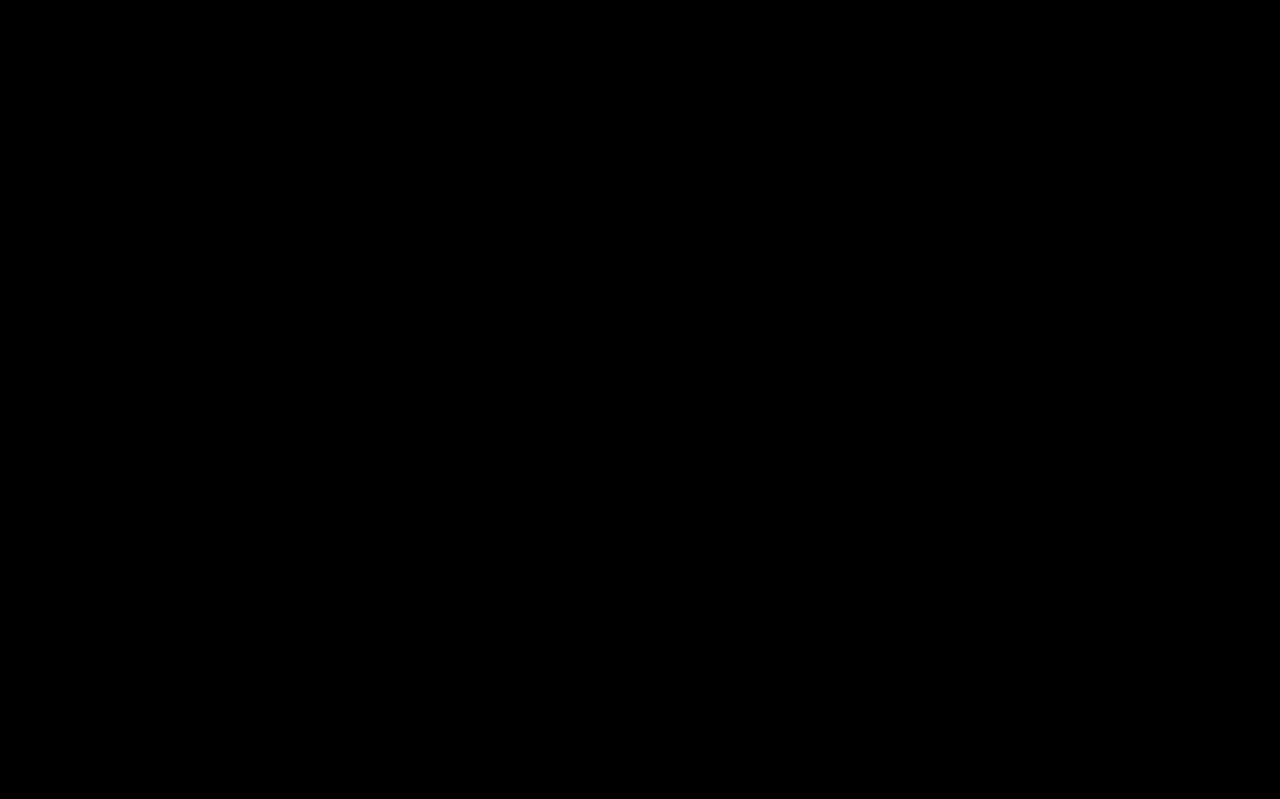
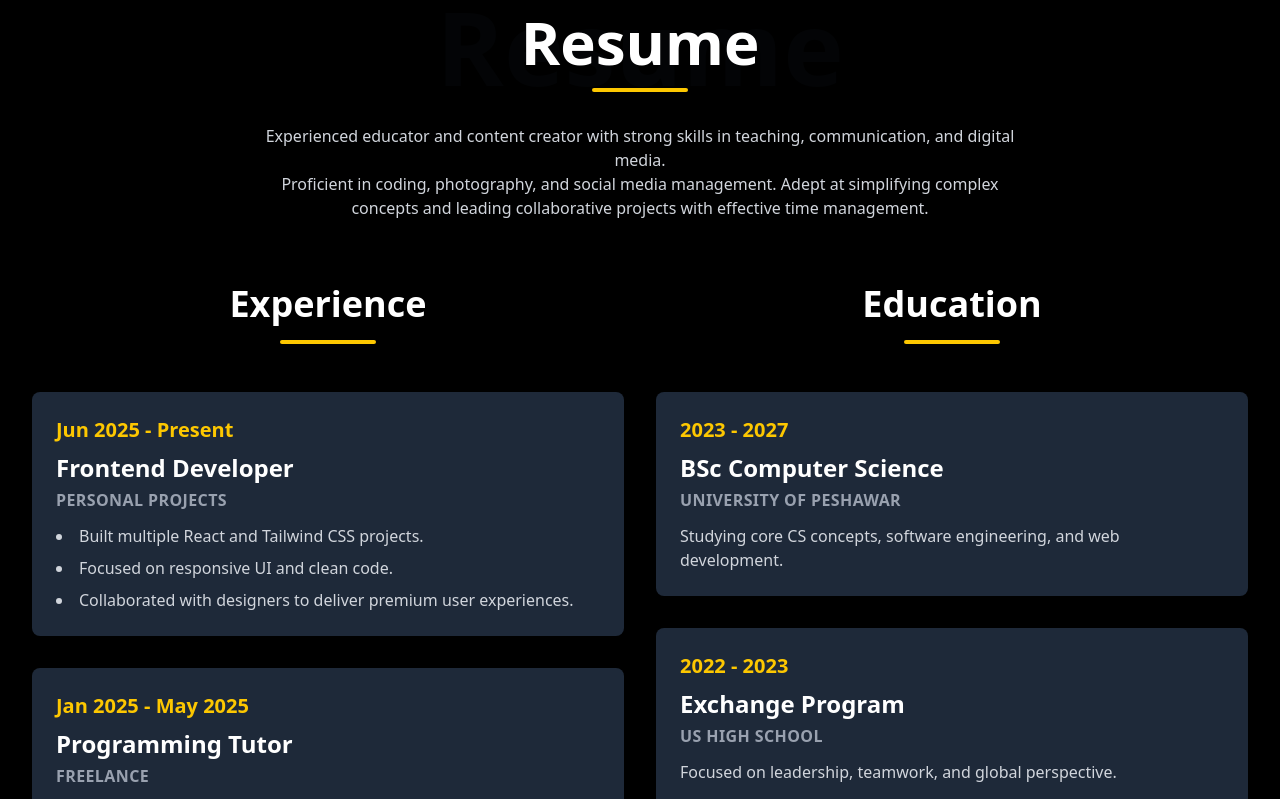
Before and after one commit to muz4miL/Portfolio-React-Tailwind, a React (Vite) app: page / in a window 1280 px wide. Shown: the part 1700-2499 px from the top of the page. Before the commit the page ends 1656 px from the top, so only its background shows below. Built offline with nearby package versions, Linux system fonts and the light colour scheme.

Commit message:
added Resume.jsx component inside our portfolio

```diff
--- a/src/App.jsx
+++ b/src/App.jsx
@@ -2,6 +2,7 @@ import Navbar from './Components/Navbar';
 import { useEffect, useState } from 'react';
 import Hero from './Components/Hero';
 import AboutMe from './Components/AboutMe';
+import Resume from './Components/Resume';
 
 function App() {
   const [bgVisible, setBgVisible] = useState(false);
@@ -19,6 +20,7 @@ function App() {
       <Navbar />
       <Hero />
       <AboutMe />
+      <Resume />
       {/* Other sections */}
     </div>
   );
--- a/src/Components/Navbar.jsx
+++ b/src/Components/Navbar.jsx
@@ -24,40 +24,40 @@ const Navbar = () => {
   }
 
   return (
-    <nav className="sticky top-0 z-50 mb-2 shadow-2xl rounded-b-xl bg-gradient-to-r from-black/80 via-black/60 to-black/80 backdrop-blur-lg">
+    <nav className="sticky top-0 z-50 mb-2 rounded-b-xl bg-gradient-to-r from-black/80 via-black/60 to-black/80 shadow-2xl backdrop-blur-lg">
       <div className="mt-1 bg-black md:mt-1 lg:mt-3">
-        <div className="flex items-center justify-between w-full py-4">
+        <div className="flex w-full items-center justify-between py-3 lg:ml-2">
           <a
             href="/"
-            className="ml-4 text-2xl font-extrabold tracking-wide text-white font-poppins md:ml-26 lg:ml-56 lg:text-3xl"
+            className="font-poppins ml-4 text-2xl font-extrabold tracking-wide text-white md:ml-26 lg:ml-56 lg:text-3xl"
           >
             Muzamil Shiraz
           </a>
 
           {/* Hamburger button visible below xl (1280px) */}
-          <div className="flex items-center mr-4 cursor-pointer md:mr-26 xl:hidden">
+          <div className="mr-4 flex cursor-pointer items-center md:mr-26 xl:hidden">
             <button
               aria-label="Open menu"
               aria-expanded={isOpen}
               onClick={toggleMenu}
-              className="p-2 transition rounded hover:bg-gray-700 focus:outline-none"
+              className="rounded p-2 transition hover:bg-gray-700 focus:outline-none"
             >
               <span className="my-1 block h-0.5 w-6 rounded bg-gray-400"></span>
               <span className="my-1 block h-0.5 w-6 rounded bg-gray-400"></span>
               <span className="my-1 block h-0.5 w-6 rounded bg-gray-400"></span>
             </button>
-            <span className="ml-2 text-base font-semibold tracking-wide text-gray-300 uppercase font-poppins sm:text-lg">
+            <span className="font-poppins ml-2 text-base font-semibold tracking-wide text-gray-300 uppercase sm:text-lg">
               Menu
             </span>
           </div>
 
           {/* Mobile menu overlay below xl (1280px) */}
           {isOpen && (
-            <div className="fixed inset-0 z-50 flex flex-col items-center justify-center font-poppins bg-black/90 xl:hidden">
+            <div className="font-poppins fixed inset-0 z-50 flex flex-col items-center justify-center bg-black/90 xl:hidden">
               <button
                 aria-label="Close menu"
                 onClick={closeMenu}
-                className="absolute p-2 text-gray-200 bg-gray-800 rounded-full top-6 right-6 hover:bg-gray-700 focus:outline-none"
+                className="absolute top-6 right-6 rounded-full bg-gray-800 p-2 text-gray-200 hover:bg-gray-700 focus:outline-none"
               >
                 <svg
                   xmlns="http://www.w3.org/2000/svg"
@@ -74,12 +74,12 @@ const Navbar = () => {
                   />
                 </svg>
               </button>
-              <ul className="flex flex-col items-center justify-center w-full gap-8">
+              <ul className="flex w-full flex-col items-center justify-center gap-8">
                 {['Home', 'About', 'Resume', 'Projects', 'Contact'].map(
                   (link) => (
                     <li
                       key={link}
-                      className="text-2xl font-semibold text-gray-200 transition-colors cursor-pointer hover:text-yellow-400"
+                      className="cursor-pointer text-2xl font-semibold text-gray-200 transition-colors hover:text-yellow-400"
                       onClick={closeMenu}
                     >
                       {link}
@@ -91,11 +91,11 @@ const Navbar = () => {
           )}
 
           {/* Desktop nav links only on xl and above */}
-          <ul className="hidden mr-4 space-x-8 text-lg font-normal gap-x-5 md:mr-16 xl:mr-65 xl:flex">
+          <ul className="mr-4 hidden gap-x-5 space-x-8 text-lg font-normal md:mr-16 xl:mr-65 xl:flex">
             {['Home', 'About', 'Resume', 'Projects', 'Contact'].map((link) => (
               <li
                 key={link}
-                className="relative font-normal text-white cursor-pointer group hover:text-yellow-400"
+                className="group relative cursor-pointer font-normal text-white hover:text-yellow-400"
               >
                 {link}
                 <span className="absolute -bottom-1 left-0 h-0.5 w-full origin-left scale-x-0 rounded bg-yellow-400 transition-transform duration-300 group-hover:scale-x-100"></span>
--- /dev/null
+++ b/src/Components/Resume.jsx
@@ -0,0 +1,132 @@
+const experience = [
+  {
+    title: 'Frontend Developer',
+    company: 'Personal Projects',
+    period: 'Jun 2025 - Present',
+    bullets: [
+      'Built multiple React and Tailwind CSS projects.',
+      'Focused on responsive UI and clean code.',
+      'Collaborated with designers to deliver premium user experiences.',
+    ],
+  },
+  {
+    title: 'Programming Tutor',
+    company: 'Freelance',
+    period: 'Jan 2025 - May 2025',
+    bullets: [
+      'Taught basics of programming and web development to beginners.',
+      'Created interactive lessons and coding challenges.',
+    ],
+  },
+];
+
+const education = [
+  {
+    degree: 'BSc Computer Science',
+    school: 'University of Peshawar',
+    period: '2023 - 2027',
+    description:
+      'Studying core CS concepts, software engineering, and web development.',
+  },
+  {
+    degree: 'Exchange Program',
+    school: 'US High School',
+    period: '2022 - 2023',
+    description: 'Focused on leadership, teamwork, and global perspective.',
+  },
+];
+
+export default function Resume() {
+  return (
+    <section className="relative overflow-hidden bg-black px-4 py-16 text-white">
+      {/* Watermark Resume text behind header and intro */}
+      <div className="pointer-events-none absolute top-12 right-0 left-0 z-0 flex items-center justify-center select-none">
+        <h1 className="text-[12vw] leading-none font-extrabold whitespace-nowrap text-gray-800 opacity-10 md:text-[9vw] lg:text-[8vw]">
+          Resume
+        </h1>
+      </div>
+
+      {/* Main container above watermark */}
+      <div className="relative z-10 container mx-auto px-4">
+        {/* Section Title */}
+        <h2 className="text-center text-5xl font-bold text-white md:text-6xl">
+          Resume
+        </h2>
+        <div className="mx-auto mt-4 mb-8 h-1 w-24 rounded-full bg-yellow-400"></div>
+        <p className="mx-auto mt-4 max-w-3xl text-center text-gray-300">
+          Experienced educator and content creator with strong skills in
+          teaching, communication, and digital media.
+          <br />
+          Proficient in coding, photography, and social media management. Adept
+          at simplifying complex concepts and leading collaborative projects
+          with effective time management.
+        </p>
+        {/* Experience & Education Sections */}
+        <div className="mt-16 grid grid-cols-1 gap-8 md:grid-cols-2">
+          {/* Experience Section */}
+          <div>
+            <h2 className="mb-4 text-center text-4xl font-bold text-white">
+              Experience
+            </h2>
+            <div className="mx-auto mb-12 h-1 w-24 rounded-full bg-yellow-400"></div>
+            <div className="grid grid-cols-1 gap-8">
+              {experience.map((item, idx) => (
+                <div key={idx} className="rounded-lg bg-gray-800 p-6 shadow-lg">
+                  <p className="mb-2 text-xl font-semibold text-yellow-400">
+                    {item.period}
+                  </p>
+                  <h3 className="mt-1 text-2xl font-bold text-white">
+                    {item.title}
+                  </h3>
+                  <p className="mt-1 font-semibold tracking-wide text-gray-400 uppercase">
+                    {item.company}
+                  </p>
+                  <ul className="mt-3 list-inside list-disc space-y-2 text-gray-300">
+                    {item.bullets.map((bullet, i) => (
+                      <li key={i}>{bullet}</li>
+                    ))}
+                  </ul>
+                </div>
+              ))}
+            </div>
+          </div>
+
+          {/* Education Section */}
+          <div>
+            <h2 className="mb-4 text-center text-4xl font-bold text-white">
+              Education
+            </h2>
+            <div className="mx-auto mb-12 h-1 w-24 rounded-full bg-yellow-400"></div>
+            <div className="grid grid-cols-1 gap-8">
+              {education.map((item, idx) => (
+                <div key={idx} className="rounded-lg bg-gray-800 p-6 shadow-lg">
+                  <p className="mb-2 text-xl font-semibold text-yellow-400">
+                    {item.period}
+                  </p>
+                  <h3 className="mt-1 text-2xl font-bold text-white">
+                    {item.degree}
+                  </h3>
+                  <p className="mt-1 font-semibold tracking-wide text-gray-400 uppercase">
+                    {item.school}
+                  </p>
+                  <p className="mt-3 text-gray-300">{item.description}</p>
+                </div>
+              ))}
+            </div>
+          </div>
+        </div>
+
+        {/* Download CV Button */}
+        <div className="mt-16 text-center">
+          <a
+            href="#" // Replace with actual CV link
+            className="inline-block transform rounded-full bg-yellow-400 px-8 py-3 font-bold text-black uppercase shadow-lg transition-transform duration-300 hover:scale-105 hover:bg-yellow-500"
+            download
+          >
+            Download CV
+          </a>
+        </div>
+      </div>
+    </section>
+  );
+}
```
